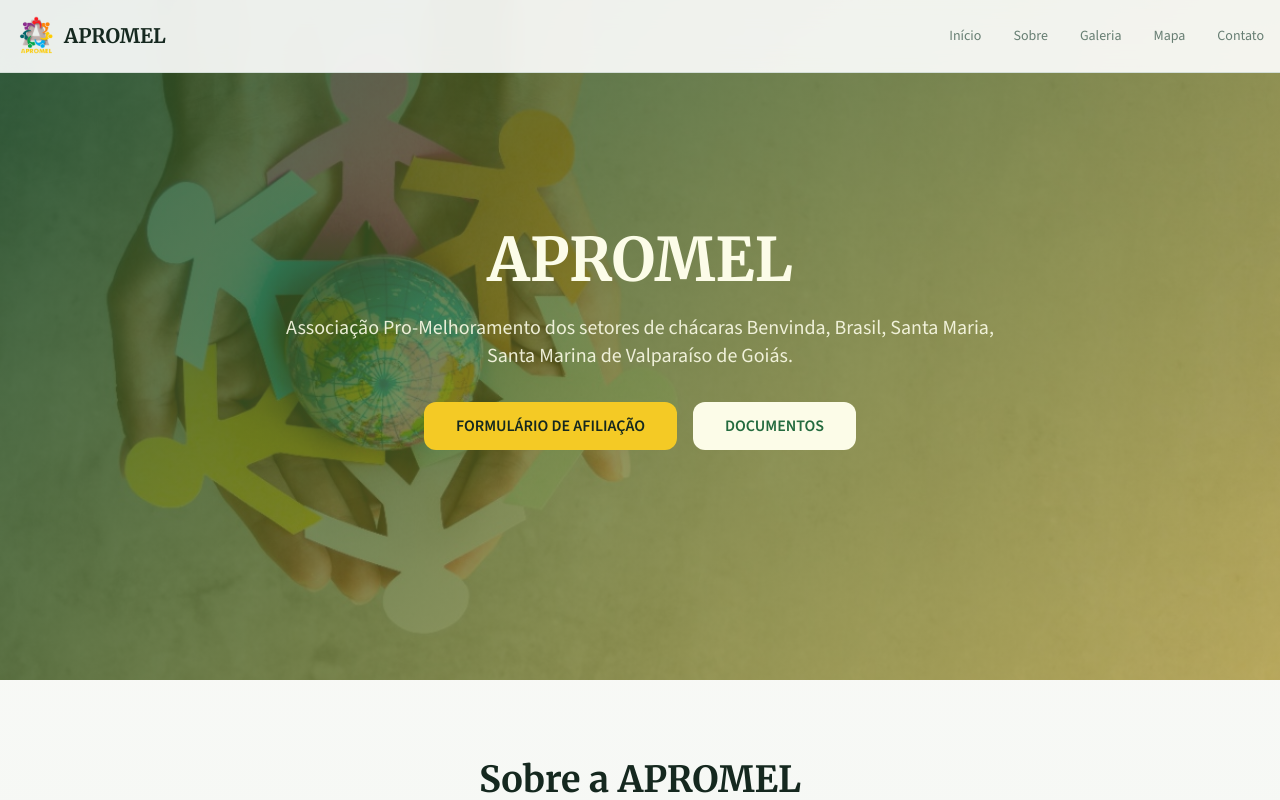
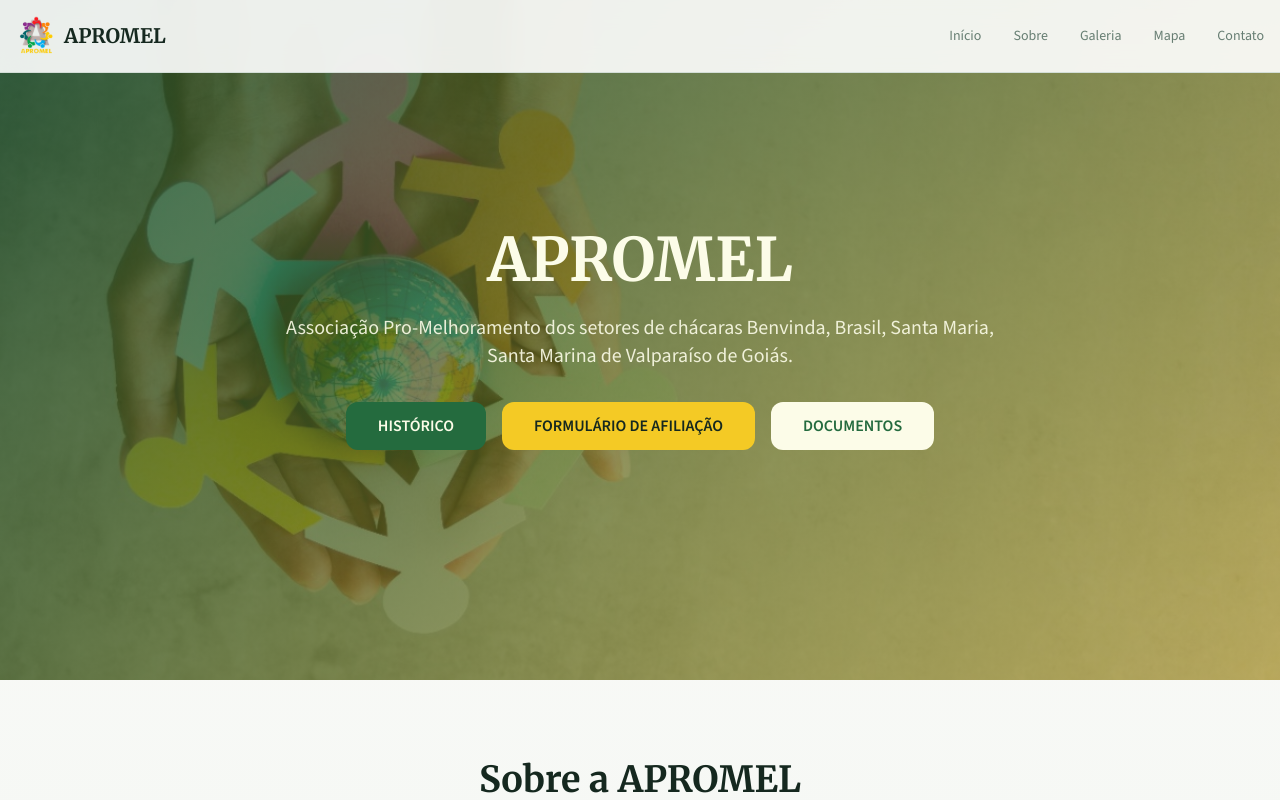
Before and after one commit to laianymktdigital-pixel/apromel2026, a React (Vite) app: page / in a window 1280 px wide. Shown: the top 800 px of the page. Built offline with nearby package versions, Linux system fonts and the light colour scheme; the HTML template or start-up script is replaced by a standard one.

Commit message:
Changes
Co-authored-by: laianymktdigital-pixel <270755875+laianymktdigital-pixel@users.noreply.github.com>

```diff
--- a/src/components/HeroSection.tsx
+++ b/src/components/HeroSection.tsx
@@ -21,6 +21,12 @@ const HeroSection = () => {
         </p>
         <div className="flex flex-col sm:flex-row gap-4 justify-center">
           <a
+            className="inline-block bg-primary text-primary-foreground font-body font-semibold px-8 py-3 rounded-lg hover:opacity-90 transition-opacity"
+            href="#historico"
+          >
+            HISTÓRICO
+          </a>
+          <a
             className="inline-block bg-secondary text-secondary-foreground font-body font-semibold px-8 py-3 rounded-lg hover:opacity-90 transition-opacity"
             href="https://docs.google.com/forms/d/e/1FAIpQLSeD9lsWzsnOV4wUxZNdjc5PbfgsKfleDsWx_POevp8BtCrLOg/viewform?usp=sharing&ouid=118027619783942011646"
             target="_blank" rel="noopener noreferrer">
```
